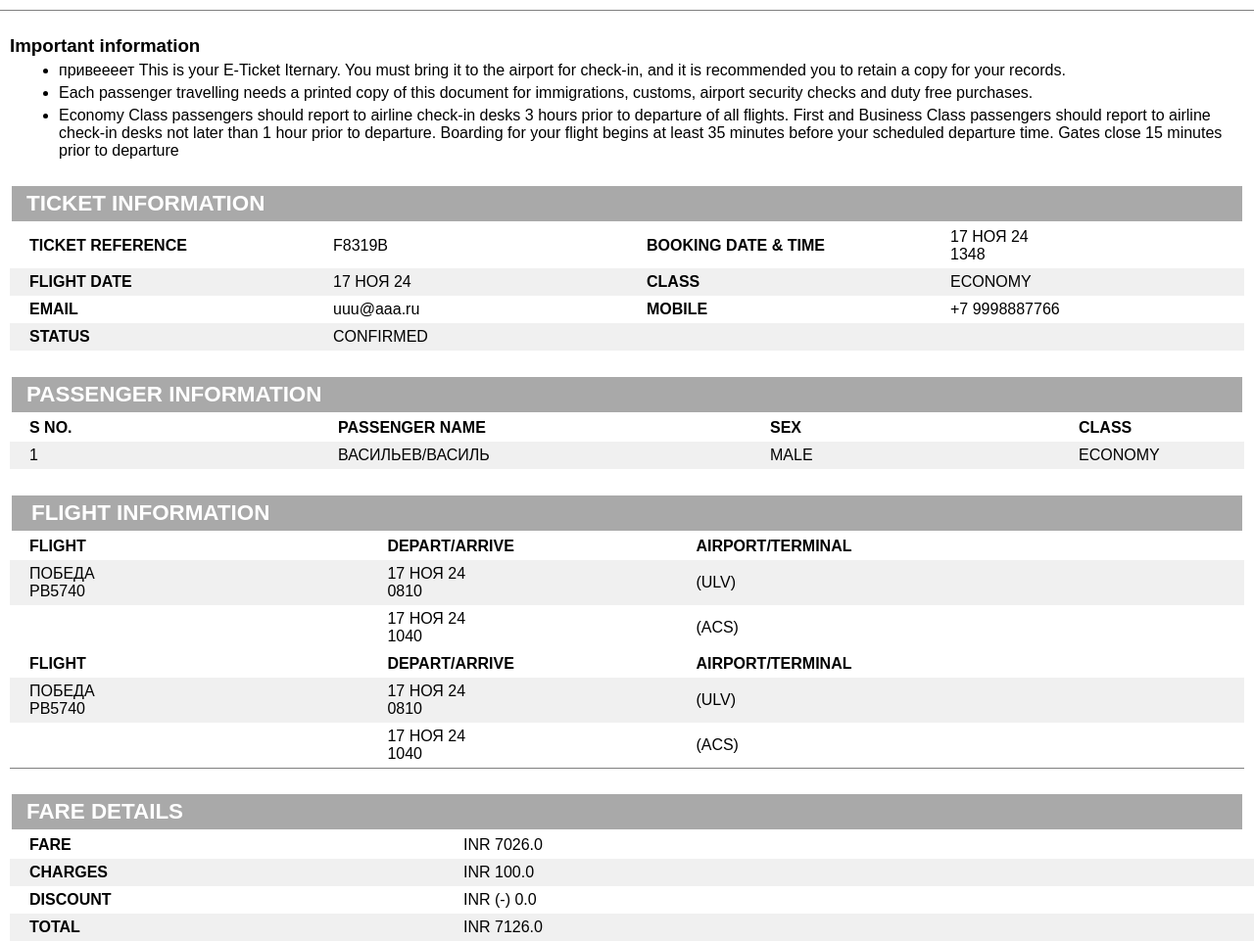
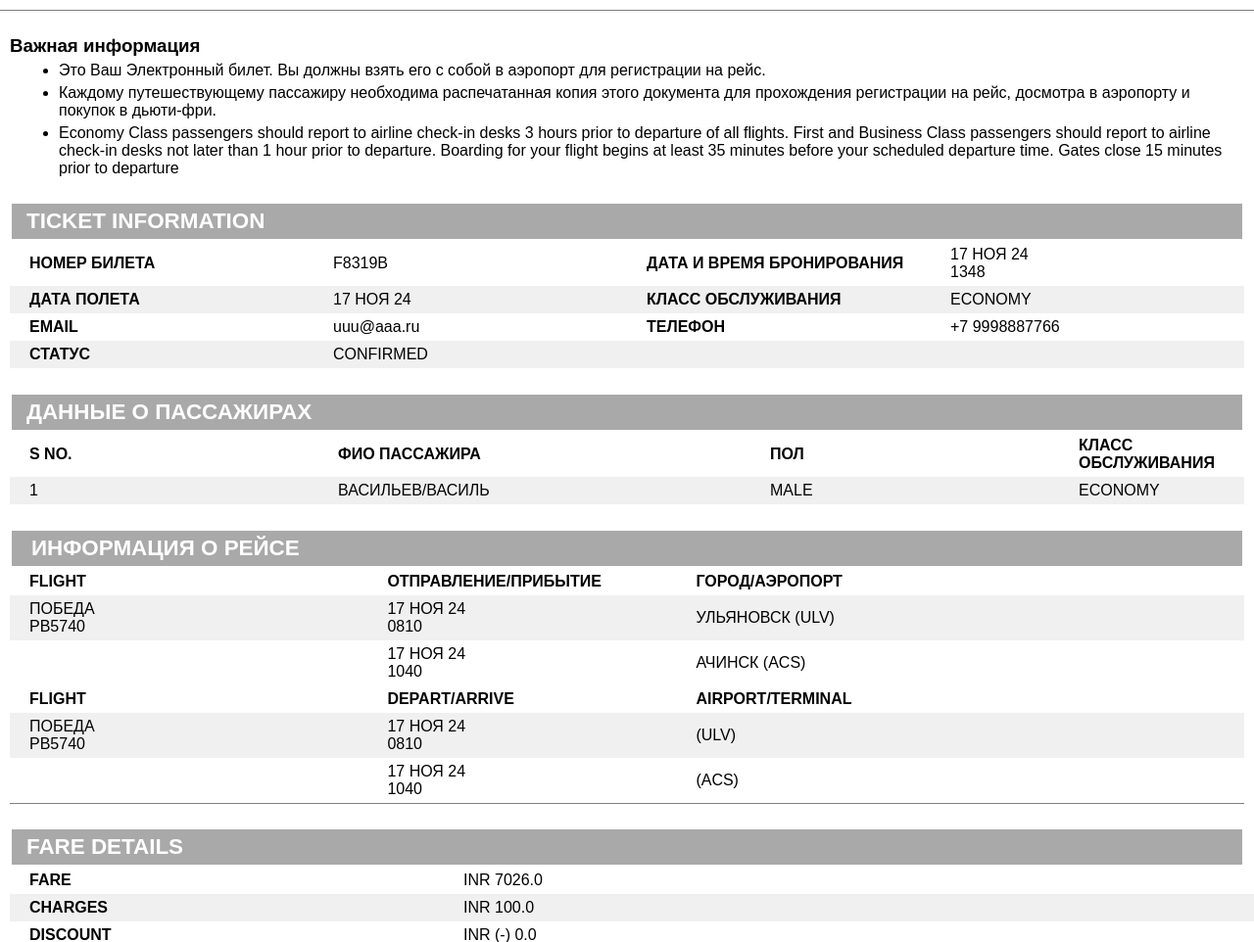
Before and after one commit to PeterLonghand/flight-booking-system, a Django app: template flight/templates/flight/ticket.html in a window 1280 px wide. Shown: the part 45-1007 px from the top of the page at 98% size. Run offline with Django 3.2, Linux system fonts and the light colour scheme; the template is opened without the code that fills it: values that come from a table or form of the project are taken from there, others are empty; data comes from the database, SQL or seed files in the repository; both versions use the stored data as it was after the commit.

Commit message:
какие-то правки

```diff
--- a/flight/templates/flight/register.html
+++ b/flight/templates/flight/register.html
@@ -34,7 +34,7 @@
         </div>
 
         <div class="form-group">
-            <input class="form-control inp patronymic" type="text" name="patronymic" placeholder="Отчество" minlength="3" maxlength="36">
+            <input class="form-control inp patronymic" type="text" name="patronymic" placeholder="Отчество (при наличии)" minlength="3" maxlength="36">
             <span class="star small"></span>
             <span class="error-message" style="color: red; display: none;">Отчество должно содержать от 3 до 36 символов и может включать латиницу и кириллицу.</span>
         </div>
--- a/flight/templates/flight/search.html
+++ b/flight/templates/flight/search.html
@@ -423,11 +423,10 @@
                                                             <input type="hidden" name="flight1Id" value="{{flight.id}}">
                                                             <input type="hidden" name="flight1Date", value="{{depart_date|date:'d-m-Y'}}">
                                                             <input type="hidden" name="seatClass" value="{{seat}}">
-                                                            <!-- <button class="btn btn-primary btn-danger o-b" type="submit"> -->
-                                                                <div>
+                                                            <button class="btn btn-primary btn-danger o-b" type="submit">
 
                                                                 Забронировать <!--&#8594;-->
-                                                                </div>
+                                                                </button>
                                                         </form>
                                                     {% endif %}
 
--- a/flight/templates/flight/ticket.html
+++ b/flight/templates/flight/ticket.html
@@ -125,13 +125,13 @@
     <hr style="height: 1px; border: 0; background-color: grey;" noshade>
     <main style="padding: 10px;">
         <div style="margin: 15px auto;">
-            <h3>Important information</h3>
+            <h3>Важная информация</h3>
             <ul style="padding-left: 50px;">
                 <li>
-                    привеееет This is your E-Ticket Iternary. You must bring it to the airport for check-in, and it is recommended you to retain a copy for your records.
+                    Это Ваш Электронный билет. Вы должны взять его с собой в аэропорт для регистрации на рейс.
                 </li>
                 <li>
-                    Each passenger travelling needs a printed copy of this document for immigrations, customs, airport security checks and duty free purchases.
+                    Каждому путешествующему пассажиру необходима распечатанная копия этого документа для прохождения регистрации на рейс, досмотра в аэропорту и покупок в дьюти-фри.
                 </li>
                 <li>
                     Economy Class passengers should report to airline check-in desks 3 hours prior to departure of all flights. First and Business Class passengers should report to airline check-in desks not later than 1 hour prior to departure. Boarding for your flight begins at least 35 minutes before your scheduled departure time. Gates close 15 minutes prior to departure
@@ -146,25 +146,25 @@
             </table>
             <table cellspacing='0' >
                 <tr class="tr-odd">
-                    <th>TICKET REFERENCE</th>
+                    <th>НОМЕР БИЛЕТА</th>
                     <td>{{ticket1.ref_no | upper}}</td>
-                    <th>BOOKING DATE & TIME</th>
+                    <th>ДАТА И ВРЕМЯ БРОНИРОВАНИЯ</th>
                     <td>{{ticket1.booking_date | date:'d M y' | upper}}<br>{{ticket1.booking_date | time:'Hi' | upper}}</td>
                 </tr>
                 <tr class="tr-even">
-                    <th>FLIGHT DATE</th>
+                    <th>ДАТА ПОЛЕТА</th>
                     <td>{{ticket1.flight_ddate | date:'d M y' | upper}}</td>
-                    <th>CLASS</th>
+                    <th>КЛАСС ОБСЛУЖИВАНИЯ</th>
                     <td>{{ticket1.seat_class | upper}}</td>
                 </tr>
                 <tr class="tr-odd">
                     <th>EMAIL</th>
                     <td>{{ticket1.email}}</td>
-                    <th>MOBILE</th>
+                    <th>ТЕЛЕФОН</th>
                     <td>{{ticket1.mobile}}</td>
                 </tr>
                 <tr class="tr-even">
-                    <th>STATUS</th>
+                    <th>СТАТУС</th>
                     <td>{{ticket1.status | upper}}</td>
                     <th></th>
                     <td></td>
@@ -172,15 +172,15 @@
             </table>
             <table class="table">
                 <tr class="tr-caption">
-                    <td style="width: 100%;">PASSENGER INFORMATION</td>
+                    <td style="width: 100%;">ДАННЫЕ О ПАССАЖИРАХ</td>
                 </tr>
             </table>
             <table cellspacing='0'>
                 <tr class="tr-odd">
                     <th>S NO.</th>
-                    <th>PASSENGER NAME</th>
-                    <th>SEX</th>
-                    <th>CLASS</th>
+                    <th>ФИО ПАССАЖИРА</th>
+                    <th>ПОЛ</th>
+                    <th>КЛАСС ОБСЛУЖИВАНИЯ</th>
                 </tr>
                 {% for passenger in ticket1.passengers.all %}
                     {% if forloop.counter|divisibleby:2 %}
@@ -203,24 +203,24 @@
             </table>
             <table class="table">
                 <tr class="tr-caption">
-                    <td style="width: 100%; padding-left: 20px;">FLIGHT INFORMATION</td>
+                    <td style="width: 100%; padding-left: 20px;">ИНФОРМАЦИЯ О РЕЙСЕ</td>
                 </tr>
             </table>
             <table cellspacing='0'>
                 <tr class="tr-odd">
                     <th>FLIGHT</th>
-                    <th>DEPART/ARRIVE</th>
-                    <th>AIRPORT/TERMINAL</th>
+                    <th>ОТПРАВЛЕНИЕ/ПРИБЫТИЕ</th>
+                    <th>ГОРОД/АЭРОПОРТ</th>
                 </tr>
                 <tr class="tr-even">
                     <td style="width: 29%; padding-left: 20px;">{{ticket1.flight.airline | upper}}<br>{{ticket1.flight.plane | upper}}</td>
                     <td style="width: 22%; padding-left: 20px;">{{ticket1.flight_ddate | date:'d M y' | upper}}<br>{{ticket1.flight.depart_time | time:'Hi'}}</td>
-                    <td style="width: 49%; padding-left: 20px;">{{ticket1.flight.origin.airport | upper}} ({{ticket1.flight.origin.code | upper}})</td>
+                    <td style="width: 49%; padding-left: 20px;">{{ticket1.flight.origin.city | upper}} ({{ticket1.flight.origin.code | upper}})</td>
                 </tr>
                 <tr class="tr-odd">
                     <td style="width: 29%; padding-left: 20px;"></td>
                     <td style="width: 22%; padding-left: 20px;">{{ticket1.flight_adate | date:'d M y' | upper}}<br>{{ticket1.flight.arrival_time | time:'Hi'}}</td>
-                    <td style="width: 49%; padding-left: 20px;">{{ticket1.flight.destination.airport | upper}} ({{ticket1.flight.destination.code | upper}})</td>
+                    <td style="width: 49%; padding-left: 20px;">{{ticket1.flight.destination.city | upper}} ({{ticket1.flight.destination.code | upper}})</td>
                 </tr>
             </table>
             {% if ticket2 %}
```
Also changed, not shown: db.sqlite3.
